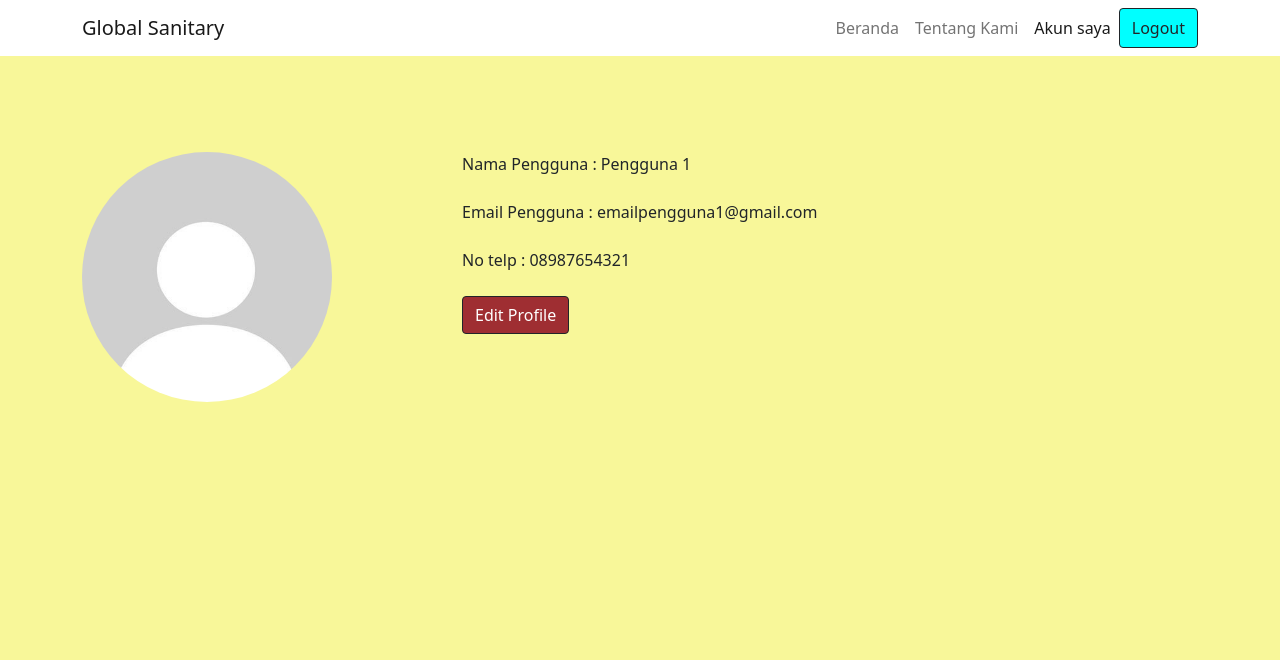
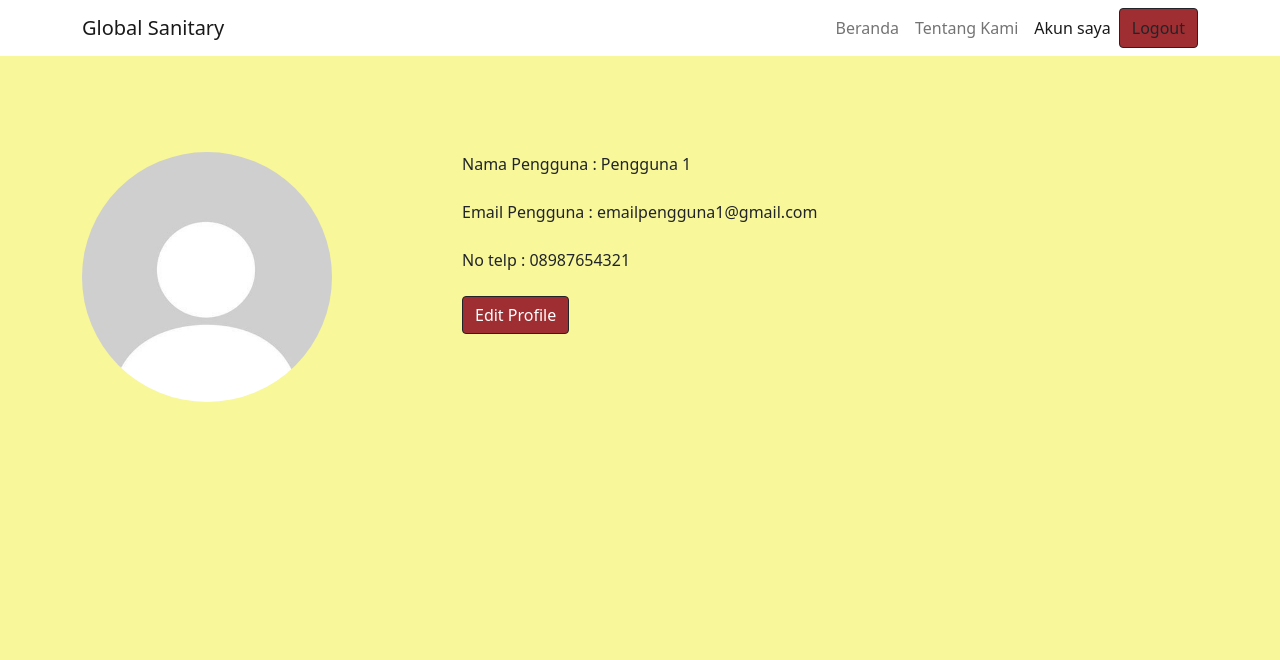
Before and after one commit to ArizfiAgustina/GlobalSanitary, a PHP site: page /akunsaya.php in a window 1280 px wide. Shown: the top 660 px of the page. Run offline with PHP 8.4, Linux system fonts and the light colour scheme.

Commit message:
Ubah dikit di landing page

```diff
--- a/HalamanBeranda/index.php
+++ b/HalamanBeranda/index.php
@@ -141,7 +141,7 @@
 
           <img src="img/petunjuk.png" width="100%" title="Petunjuk perawatan" alt="Gambar Petunjuk Perawatan">
 
-          <section class="footer" style="background-color : #F8F799; font-colo">
+          <section class="footer" style="background-color : #F8F799;">
             <div class="container" >
             <div class="row pt-5 pb-5">
               <div class="col-4">
--- a/HalamanBeranda/style.css
+++ b/HalamanBeranda/style.css
@@ -4,5 +4,5 @@
 }
 
 .btn {
-    background-color: aqua;
+    background-color: #9F2E32;
 }
```
